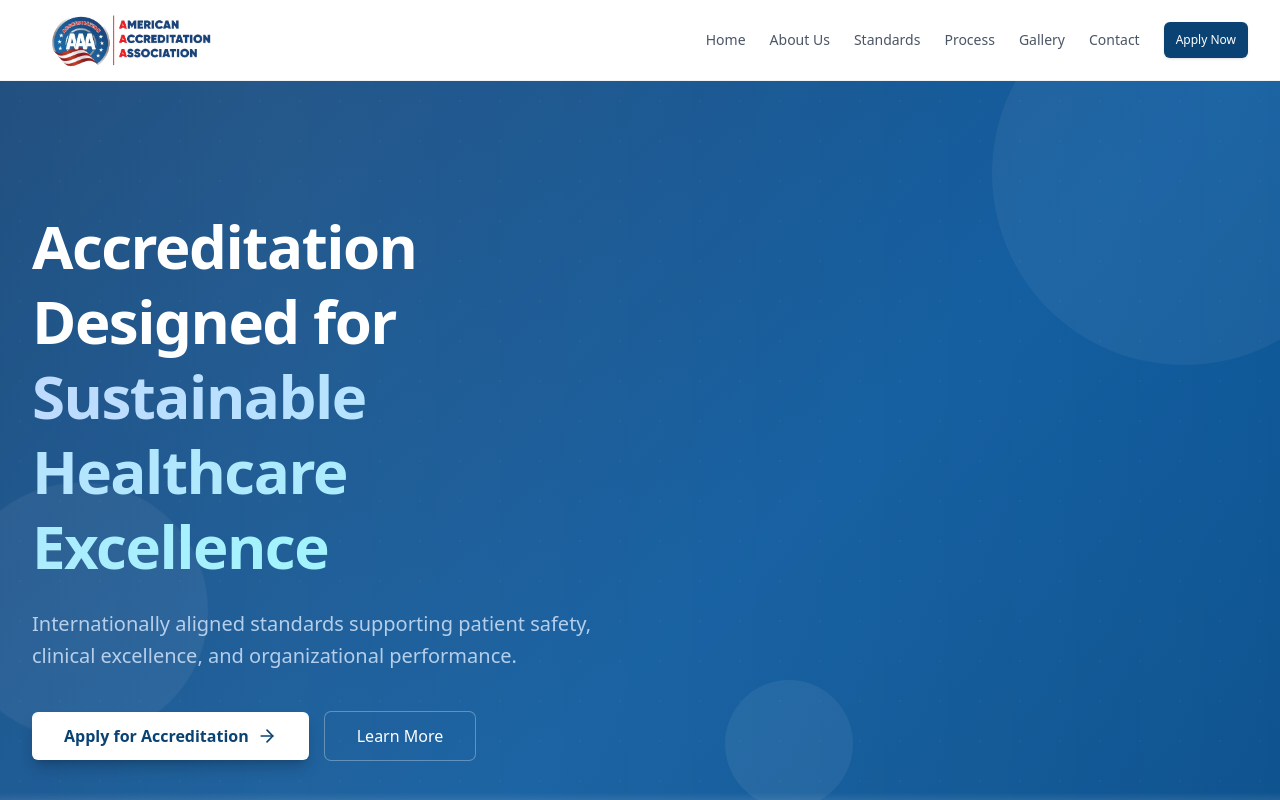
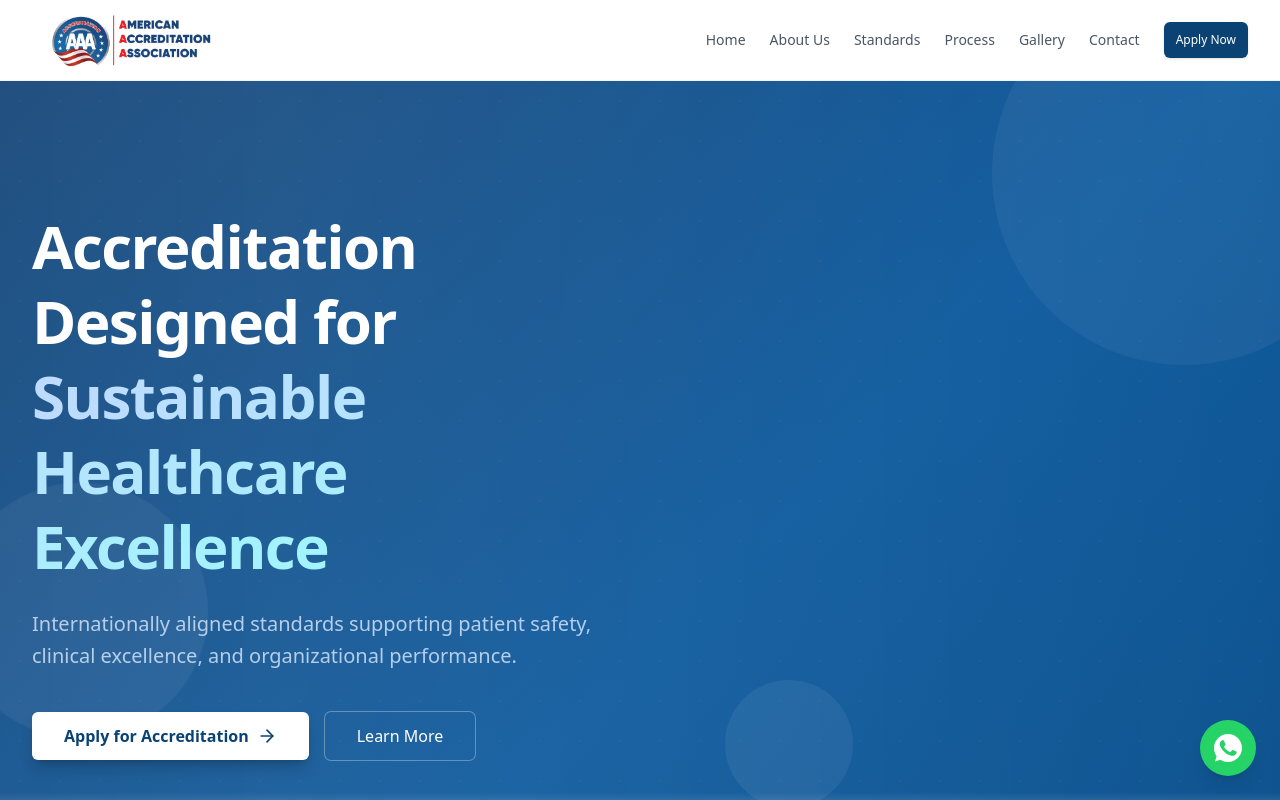
Before and after one commit to aaaacreditation/healthcare, a Next.js app: page / in a window 1280 px wide. Shown: the top 800 px of the page. Built offline with nearby package versions, Linux system fonts and the light colour scheme.

Commit message:
Add sticky WhatsApp button to main and clinics pages

```diff
--- a/app/clinics/page.tsx
+++ b/app/clinics/page.tsx
@@ -9,6 +9,7 @@ import { Testimonials } from "../components/Testimonials";
 import { ClinicsContact } from "./components/ClinicsContact";
 import { Footer } from "../components/Footer";
 import { Team } from "../components/Team";
+import { WhatsAppButton } from "../components/WhatsAppButton";
 
 export default function ClinicsPage() {
   return (
@@ -24,6 +25,7 @@ export default function ClinicsPage() {
       <Team />
       <ClinicsContact />
       <Footer />
+      <WhatsAppButton />
     </main>
   );
 }
--- /dev/null
+++ b/app/components/WhatsAppButton.tsx
@@ -0,0 +1,30 @@
+'use client';
+
+import React from 'react';
+
+export const WhatsAppButton = () => {
+    const phoneNumber = '447487550737';
+    const whatsappUrl = `https://wa.me/${phoneNumber}`;
+
+    return (
+        <a
+            href={whatsappUrl}
+            target="_blank"
+            rel="noopener noreferrer"
+            aria-label="Chat on WhatsApp"
+            className="fixed bottom-6 right-6 z-50 flex items-center justify-center w-14 h-14 rounded-full bg-[#25D366] text-white shadow-lg hover:shadow-xl hover:scale-110 transition-all duration-300 group"
+        >
+            <svg
+                xmlns="http://www.w3.org/2000/svg"
+                viewBox="0 0 32 32"
+                fill="currentColor"
+                className="w-7 h-7"
+            >
+                <path d="M16.004 0h-.008C7.174 0 0 7.176 0 16c0 3.5 1.128 6.744 3.046 9.378L1.054 31.29l6.118-1.958A15.907 15.907 0 0016.004 32C24.826 32 32 24.822 32 16S24.826 0 16.004 0zm9.31 22.602c-.388 1.094-2.27 2.092-3.13 2.158-.86.066-1.666.388-5.616-1.168-4.764-1.878-7.776-6.754-8.012-7.068-.234-.314-1.916-2.548-1.916-4.86s1.214-3.448 1.644-3.92c.432-.472.94-.59 1.254-.59.314 0 .628.002.902.016.29.016.678-.11 1.06.808.388.936 1.332 3.248 1.448 3.482.118.234.196.508.04.82-.158.314-.236.508-.47.784-.234.274-.494.614-.704.824-.236.236-.482.49-.208.962.276.472 1.226 2.022 2.632 3.276 1.81 1.614 3.338 2.114 3.81 2.348.472.234.748.196 1.022-.118.276-.314 1.178-1.372 1.49-1.844.314-.472.628-.39 1.06-.234.432.156 2.744 1.294 3.216 1.528.472.236.786.354.902.548.118.196.118 1.128-.27 2.222z" />
+            </svg>
+            <span className="absolute right-16 bg-white text-gray-800 text-sm font-medium px-3 py-1.5 rounded-lg shadow-md opacity-0 group-hover:opacity-100 transition-opacity duration-300 whitespace-nowrap pointer-events-none">
+                Chat with us
+            </span>
+        </a>
+    );
+};
--- a/app/page.tsx
+++ b/app/page.tsx
@@ -10,6 +10,7 @@ import { Testimonials } from "./components/Testimonials";
 import { Contact } from "./components/Contact";
 import { Footer } from "./components/Footer";
 import { Team } from "./components/Team";
+import { WhatsAppButton } from "./components/WhatsAppButton";
 
 export default function Home() {
   return (
@@ -26,6 +27,7 @@ export default function Home() {
       <Team />
       <Contact />
       <Footer />
+      <WhatsAppButton />
     </main>
   );
 }
```
